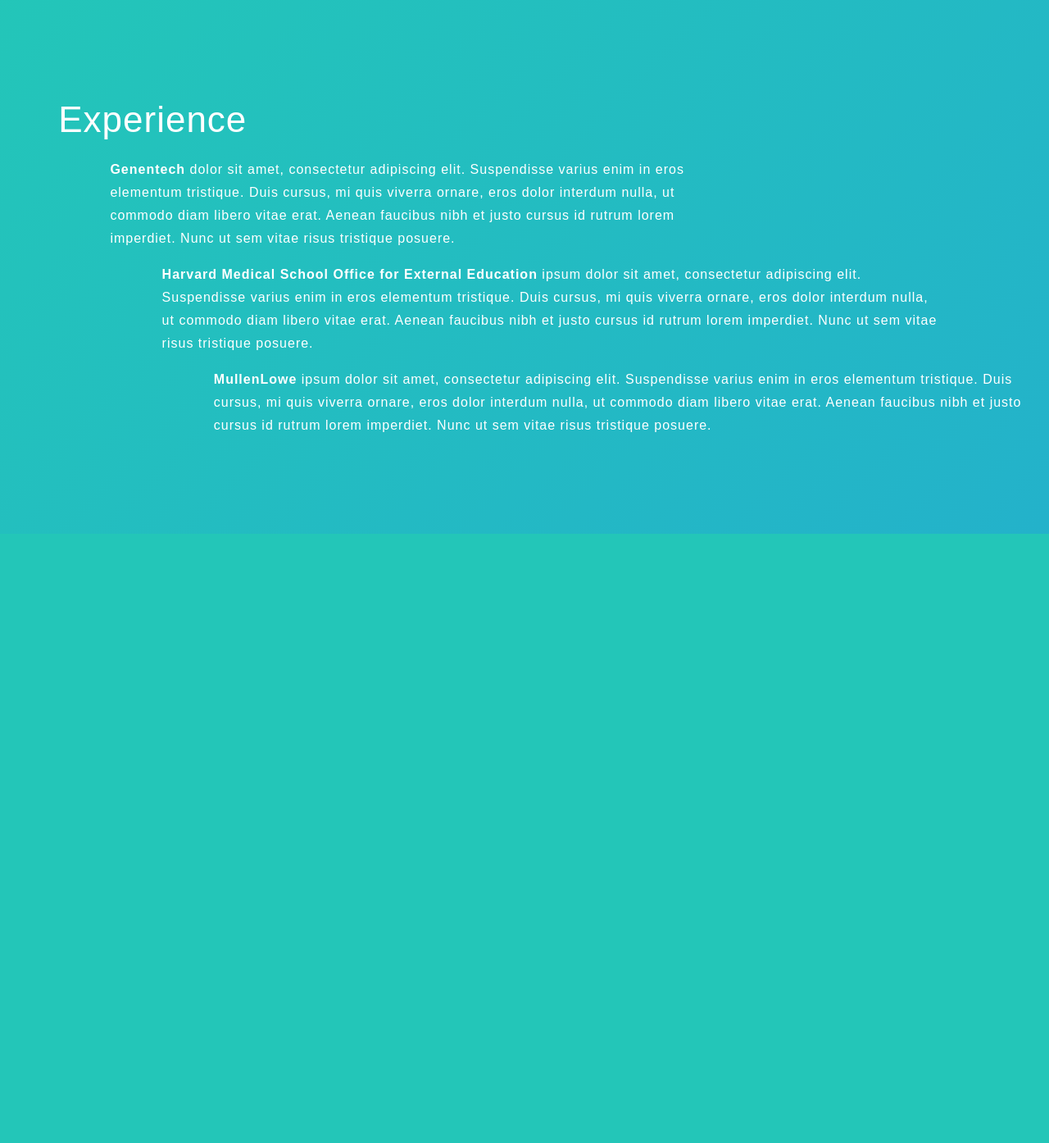
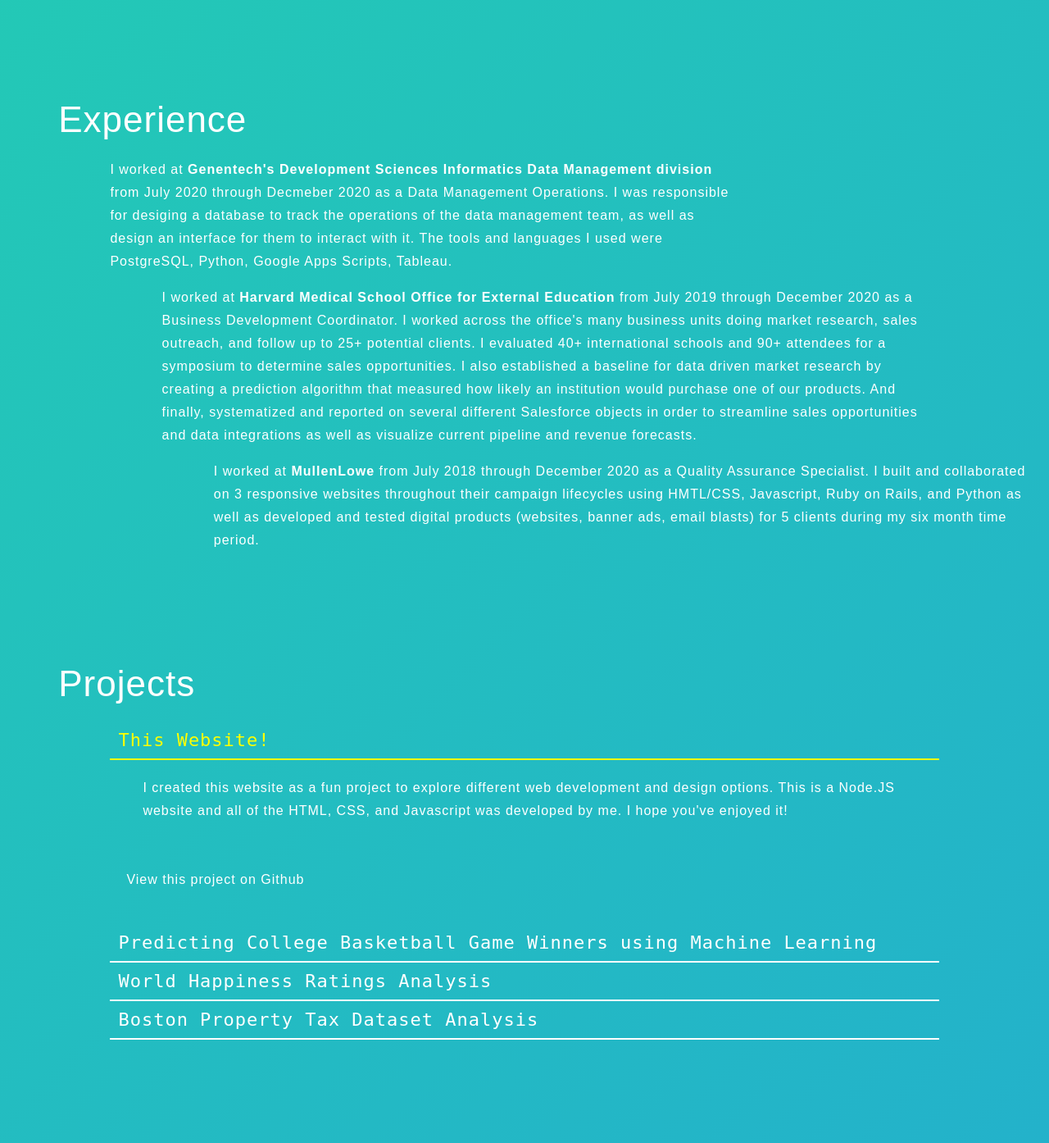
Before and after one commit to samMerkovitz/PersonalWebsite, a Flask app: page / in a window 1280 px wide. Shown: the part 1468-2862 px from the top of the page at 82% size. Before the commit the page ends 2119 px from the top, so only its background shows below. Run offline with Flask 2, Linux system fonts and the light colour scheme.

Commit message:
finalized projects section

```diff
--- a/app/static/javascript/fadein.js
+++ b/app/static/javascript/fadein.js
@@ -39,9 +39,11 @@
 
       function openNav() {
         document.getElementById("mySideNav").style.width = "250px";
+        $('.menu-icon').css('display', 'none');
       }
 
       /* Set the width of the side navigation to 0 */
       function closeNav() {
         document.getElementById("mySideNav").style.width = "0";
+        $('.menu-icon').css('display', 'flex');
       }
--- a/app/static/styles/main.css
+++ b/app/static/styles/main.css
@@ -13,6 +13,7 @@
 
 html {
     cursor: url('../img/hand-cursor.png'), auto;
+    overflow-x: hidden;
 }
 
 a {
@@ -222,6 +208,20 @@
     text-decoration: none;
 }
 
+.github-link {
+    font-family: Montserrat, sans-serif;
+    font-size: 16px;
+    line-height: 32px;
+    font-weight: 500px;
+    padding-top: 15px;
+    padding-bottom: 9px;
+    padding-right: 20px;
+    color: inherit;
+    text-decoration: none;
+    float: left;
+    clear: left;
+}
+
 .education_section {
     display: block;
 
@@ -561,36 +361,115 @@
 	}
 }
 
-.tabbed-projects {
 
-    width: 75%;
-    height: 75%;
-    -webkit-transition: -webkit-transform 0.4s ease;
-    transition: -webkit-transform 0.4s ease;
-    transition: transform 0.4s ease;
-    transition: transform 0.4s ease, -webkit-transform 0.4s ease;
-    -webkit-transform: translateX(100%);
-            transform: translateX(100%);
-    background-color: #f06868;
+
+
+
+
+
+.projects {
+    margin: 10% auto;
+    margin-top: 0;
+    color: #fff;
+    width: 80%;
+
   }
 
-.tabbed-projects div:nth-of-type(1) {
-    background-color: #f06868;
+  summary {
+    display: block;
+    padding: 10px;
+    font-family: "Space Mono", monospace;
+    font-size: 22px;
+    transition: .3s;
+    border-bottom: 2px solid;
+    user-select: none;
   }
 
-.tabbed-projects div:nth-of-type(2) {
-    background-color: #fab57a;
+  details > div {
+    display: block;
+    flex-wrap: wrap;
+    overflow: auto;
+    height: 100%;
+    user-select: none;
+    padding: 0 20px;
+    font-family: "Karla", sans-serif;
+    line-height: 1.5;
   }
 
-.tabbed-projects div:nth-of-type(3) {
-    background-color: #edf798;
+  details > div > img {
+    align-self: flex-start;
+    max-width: 100%;
+    margin-top: 20px;
   }
 
-.tabbed-projects div:nth-of-type(4) {
-    background-color: #80d6ff;
+  details > div > p {
+    flex: 1;
   }
 
-.github {
-    height: 40px;
-    width: 40px;
+  details[open] > summary {
+     color: yellow;
   }
+
+  @media (min-width: 768px) {
+    details[open] > div > p {
+      opacity: 0;
+      animation-name: showContent;
+      animation-duration: 0.6s;
+      animation-delay: 0.2s;
+      animation-fill-mode: forwards;
+      margin: 0;
+      padding-left: 20px;
+    }
+
+    details[open] > div {
+      animation-name: slideDown;
+      animation-duration: 0.3s;
+      animation-fill-mode: forwards;
+    }
+
+    details[open] > div > img {
+      opacity: 0;
+      height: 100%;
+      margin: 0;
+      animation-name: showImage;
+      animation-duration: 0.3s;
+      animation-delay: 0.15s;
+      animation-fill-mode: forwards;
+    }
+  }
+
+  @keyframes slideDown {
+    from {
+      opacity: 0;
+      height: 0;
+      padding: 0;
+    }
+
+    to {
+      opacity: 1;
+      height: var(--contentHeight);
+      padding: 20px;
+    }
+  }
+
+  @keyframes showImage {
+    from {
+      opacity: 0;
+      clip-path: inset(50% 0 50% 0);
+      transform: scale(0.4);
+    }
+
+    to {
+      opacity: 1;
+      clip-path: inset(0 0 0 0);
+    }
+  }
+
+  @keyframes showContent {
+    from {
+      opacity: 0;
+    }
+    to {
+      opacity: 1;
+    }
+  }
--- a/app/templates/index.html
+++ b/app/templates/index.html
@@ -53,60 +53,75 @@
             Experience
         </h1>
         <p id="first-exp">
-            <strong>Genentech</strong> dolor sit amet, consectetur adipiscing elit. Suspendisse varius enim in eros elementum tristique. Duis cursus, mi quis viverra ornare, eros dolor interdum nulla, ut commodo diam libero vitae erat. Aenean faucibus nibh et justo cursus id rutrum lorem imperdiet. Nunc ut sem vitae risus tristique posuere.
-        </p>
+            I worked at <strong>Genentech's Development Sciences Informatics Data Management division</strong> from July 2020 through Decmeber 2020 as a Data Management Operations. I was responsible for desiging a database to track the operations of the data management team, as well as design an interface for them to interact with it. The tools and languages I used were PostgreSQL, Python, Google Apps Scripts, Tableau.
         <p id="second-exp">
-            <strong>Harvard Medical School Office for External Education</strong> ipsum dolor sit amet, consectetur adipiscing elit. Suspendisse varius enim in eros elementum tristique. Duis cursus, mi quis viverra ornare, eros dolor interdum nulla, ut commodo diam libero vitae erat. Aenean faucibus nibh et justo cursus id rutrum lorem imperdiet. Nunc ut sem vitae risus tristique posuere.
+            I worked at <strong>Harvard Medical School Office for External Education</strong> from July 2019 through December 2020 as a Business Development Coordinator. I worked across the office's many business units doing market research, sales outreach, and follow up to 25+ potential clients. I evaluated 40+ international schools and 90+ attendees for a symposium to determine sales opportunities. I also established a baseline for data driven market research by creating a prediction algorithm that measured how likely an institution would purchase one of our products. And finally, systematized and reported on several different Salesforce objects in order to streamline sales opportunities and data integrations as well as visualize current pipeline and revenue forecasts.
         </p>
         <p id="third-exp">
-            <strong>MullenLowe</strong> ipsum dolor sit amet, consectetur adipiscing elit. Suspendisse varius enim in eros elementum tristique. Duis cursus, mi quis viverra ornare, eros dolor interdum nulla, ut commodo diam libero vitae erat. Aenean faucibus nibh et justo cursus id rutrum lorem imperdiet. Nunc ut sem vitae risus tristique posuere.
+            I worked at <strong>MullenLowe</strong> from July 2018 through December 2020 as a Quality Assurance Specialist. I built and collaborated on 3 responsive websites throughout their campaign lifecycles using HMTL/CSS, Javascript, Ruby on Rails, and Python as well as developed and tested digital products (websites, banner ads, email blasts) for 5 clients during my six month time period.
         </p>
     </div>
 </section>
 
-<section class="projects-tab" id="projects-section" style="display: none;">
+<section class="projects-tab" id="projects-section">
     <div>
         <h1 class="section-header">
             Projects
         </h1>
     </div>
+    <section class="projects">
+        <details open>
+          <summary>
+              This Website!
+            </summary>
+          <div>
+            <p>
+                I created this website as a fun project to explore different web development and design options. This is a Node.JS website and all of the HTML, CSS, and Javascript was developed by me. I hope you've enjoyed it!
+            </p>
             <br />
-    <br />
-    <br />
-    <div class="tabs">
-        <div class="tab-header">
-            <div class="active" id="first-tab">College Basketball</div>
-            <div id="second-tab">Property Tax</div>
-            <div id="third-tab">World Happiness</div>
+            <div class="github-link">
+                <a href="https://github.com/samMerkovitz/Personal-Website" target="__blank" class="github-link">View this project on Github</a>
             </div>
-        <div class="tab-content">
-            <div class="active" id="first-tab-div" style="color: black;">
-                <h4>
+          </div>
+        </details>
+        <details>
+            <summary>
                 Predicting College Basketball Game Winners using Machine Learning
-                </h4>
+              </summary>
+            <div>
               <p>
                   Final Project for CS4100 - Artificial IntelligenceBased on Kaggle's March Madness Competition, created machine learning models to best predict the outcomes of college basketball games. Created four feature sets using available data from the competition according to different statistical models used for common analysis and prediction methods.Machine Learning models used: Logistic Regression, Random Forest, Naive Bayes, ANNLibraries Used: Pandas, Numpy, Matplot, Seaborn, Scikit Learn, Tensorflow
               </p>
-                <a href="https://github.com/samMerkovitz/College-Basketball-Predictions" target="__blank"><img class="github"  src="../static/img/github logo.png" /></a>
+              <br />
+              <div class="github-link">
+                  <a href="https://github.com/samMerkovitz/College-Basketball-Predictions" target="__blank" class="github-link">View this project on Github</a>
               </div>
-            <div id="second-tab-div">
-                <h4>
+            </div>
+          </details>
+        <details>
+          <summary>
+              World Happiness Ratings Analysis
+            </summary>
+          <div>
+            <p>
+                Exploratory Data Analysis of the World Happiness Scores from a Kaggle dataset (linked in the python notebook). This project examines the relationship between category values and a country's happiness score. This project uses Economy/GDP ratings to examine this relationship.Libraries Used: Pandas, Numpy, Matplot, Seaborn
+            </p>
+            <div class="github-link">
+                <a href="https://github.com/samMerkovitz/World-Happiness-Analysis" target="__blank" class="github-link">View this project on Github</a>
+            </div>
+          </div>
+        </details>
+        <details>
+            <summary>
                 Boston Property Tax Dataset Analysis
-                </h4>
+              </summary>
+            <div>
               <p>
                   Explored Boston Property Tax dataset from the Boston Area Research Initiative with intent of forming a public policy proposal based on findingsProposed a methodology to measure change in urbanization in Boston based on year-over-year changes in the dataset. Used ANOVA, Correlation/Pearson’s R, ggplot2, and other libraries in order to run analyses and create visualizations
               </p>
             </div>
-            <div id="third-tab-div">
-                <h4>
-                    World Happiness Ratings Analysis
-                </h4>
-                <p>
-                    Exploratory Data Analysis of the World Happiness Scores from a Kaggle dataset (linked in the python notebook). This project examines the relationship between category values and a country's happiness score. This project uses Economy/GDP ratings to examine this relationship.Libraries Used: Pandas, Numpy, Matplot, Seaborn
-                </p>
-                <a href="https://github.com/samMerkovitz/College-Basketball-Predictions" target="__blank"><img class="github"  src="../static/img/github logo.png" /></a>
-            </div>
-    </div>
+          </details>
+      </section>
 </section>
 
 
--- a/app/templates/nav-menu.html
+++ b/app/templates/nav-menu.html
@@ -10,7 +10,7 @@
                         <a href='/index' aria-current="page" class="home-button">HOME</a>
                         <a href='/index#education-container' aria-current="page" class="about-button">ABOUT</a>
                         <a href='/index#experience-section' aria-current="page" class="about-button">EXPERIENCE</a>
-                        <a href="{{ url_for('projects')}}" aria-current="page" class="about-button">PROJECTS</a>
+                        <a href="/index#projects-section" aria-current="page" class="about-button">PROJECTS</a>
                         <a href="https://www.linkedin.com/in/sam-merkovitz" aria-current="page" class="about-button" target="__blank">LINKEDIN</a>
 
 
@@ -22,7 +22,7 @@
                             <a href='/index' aria-current="page" class="home-button">HOME</a>
                             <a href='/index#education-container' aria-current="page" class="about-button">ABOUT</a>
                             <a href='/index#experience-section' aria-current="page" class="about-button">EXPERIENCE</a>
-                            <a href="{{ url_for('projects')}}" aria-current="page" class="about-button">PROJECTS</a>
+                            <a href="/index#projects-section" aria-current="page" class="about-button">PROJECTS</a>
                             <a href="https://www.linkedin.com/in/sam-merkovitz" aria-current="page" class="about-button" target="__blank">LINKEDIN</a>
                         </div>
 
```
Also changed, not shown: other parts of app/static/styles/main.css (+0 -215 lines), app/templates/projects.html (deleted, +0 -26 lines). Lines whose indentation alone changed are shown as unchanged.
